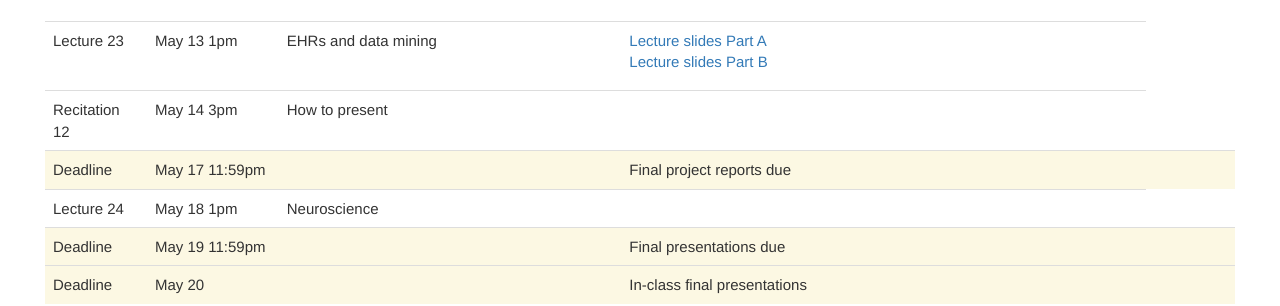
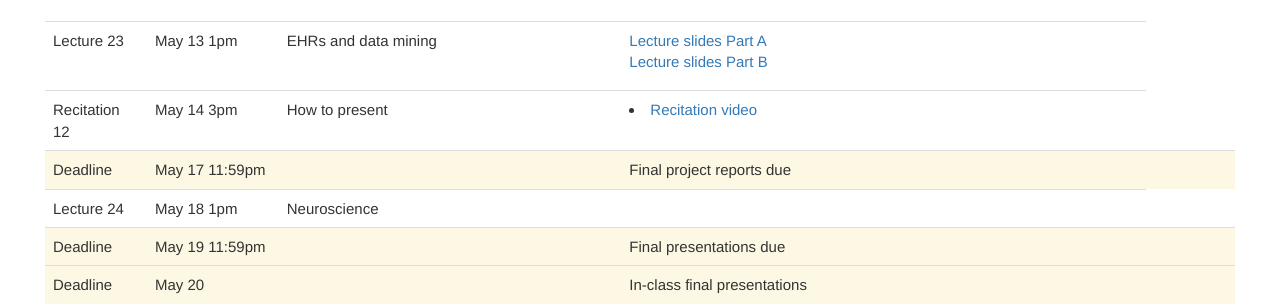
Before and after one commit to mit6874/mit6874.github.io, a Jekyll site: the page built from index.html, in a window 1280 px wide and 900 px high, scrolled down 3242 px. Shown: the part 159-465 px from the top of the window. Built offline with Jekyll 4.4.1, drawn with Linux system fonts in a browser that asks for light colours; nearby versions of some CDN libraries.

Commit message:
Update index.html

```diff
--- a/index.html
+++ b/index.html
@@ -474,7 +474,9 @@
             <td>Recitation 12</td>
             <td>May 14 3pm</td>
             <td>How to present</td>
-            <td></td>
+            <td>
+                <li><a href="https://www.youtube.com/watch?v=KzyvIBjBkuc">Recitation video</a></li>
+            </td>
             <td></td>
         </tr>
         <tr class="warning">
```
